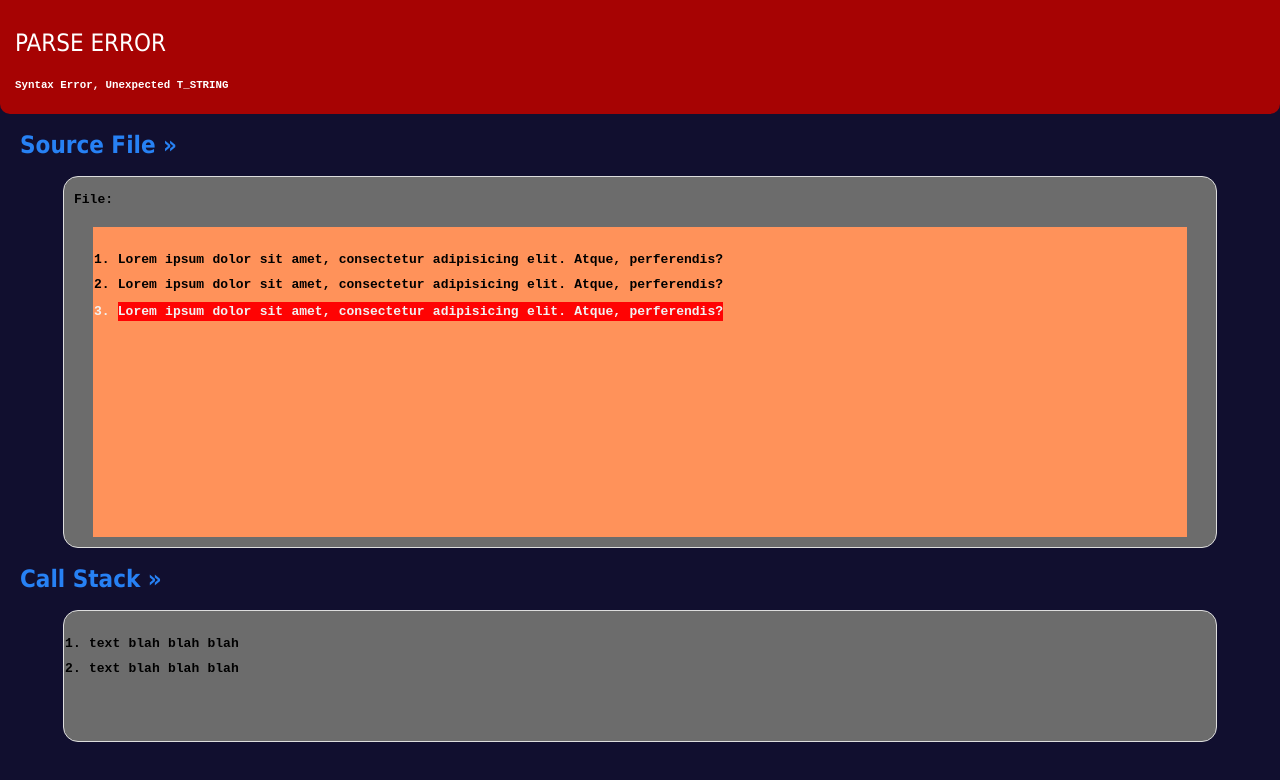
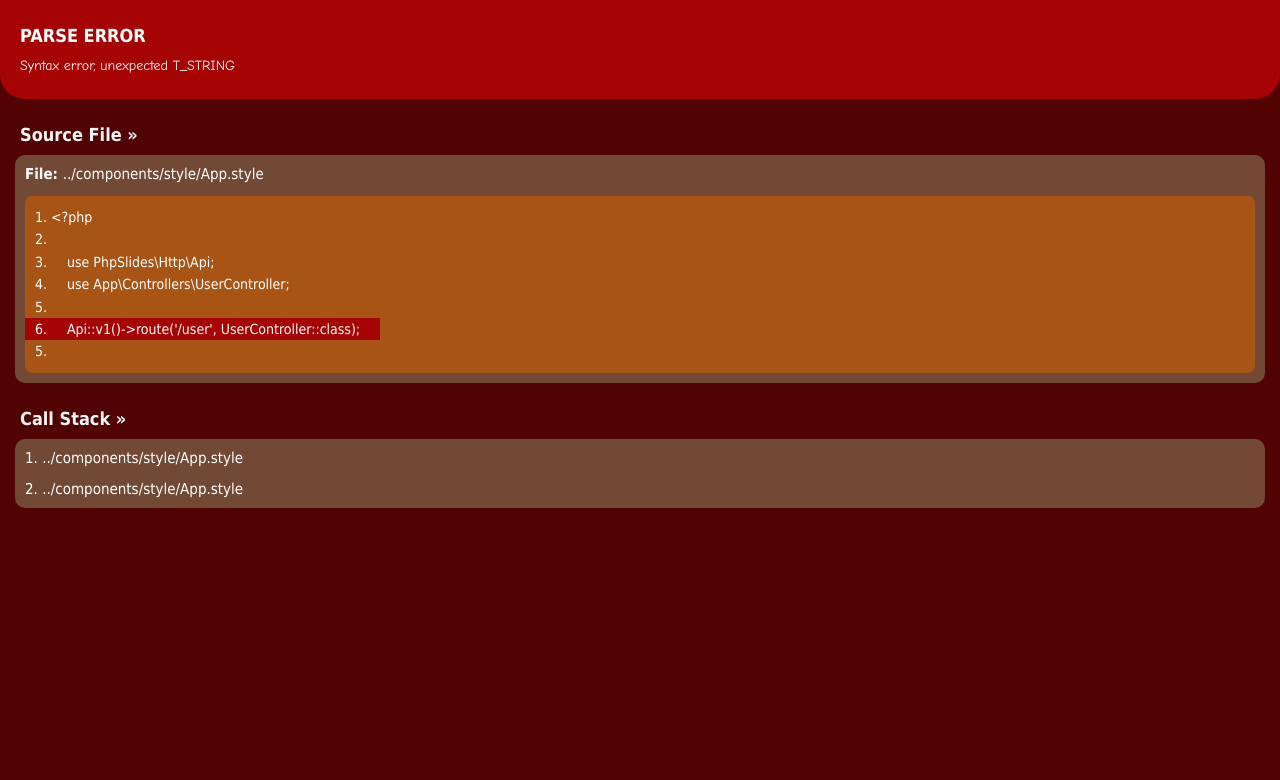
Before and after one commit to PhpSlides/exception-error, a plain HTML site: page index.html in a window 1280 px wide. Drawn offline with Linux system fonts and the light colour scheme.

Commit message:
created new design me dave conco

```diff
--- a/index.html
+++ b/index.html
@@ -1,133 +1,151 @@
-<!DOCTYPE html>
+<!doctype html>
 <html>
 	<head>
 		<meta http-equiv="content-type" content="text/html; charset=utf-8" />
-    <meta name="viewport" content="width=device-width, initial-scale=1.0">
-    <title>error checker</title>
+		<meta name="viewport" content="width=device-width, initial-scale=1.0" />
+		<title>Exception Error</title>
+	</head>
+
 	<style type="text/css" media="all">
-      *{
+		* {
 			margin: 0;
 			padding: 0;
 		}
-
-      .panel {
-        min-width: 90%;
-        min-height: 100vh;
-        background: #110f2f;
+		body {
+			color: white;
+			background-color: #510303;
+		}
+		header {
+			padding: 25px 10px;
+			padding-left: 20px;
+			border-radius: 0 0 25px 25px;
+			background-color: #a60303;
+		}
+		header h3 {
+			font-size: 18px;
+			font-family: Tahoma;
+			margin-bottom: 10px;
+			text-transform: uppercase;
+			font-weight: 700;
+		}
+		header span {
+			font-family:
+				Comic Sans MS,
+				Sans-Serif;
+			font-weight: 500;
+			font-size: 14px;
 		}
 
-      header{
-        background: #a60303;
-        line-height: 2.4;
-        color: #fff;
-        padding: 15px 15px;
-        border-bottom-right-radius: 10px;
-        border-bottom-left-radius: 10px;
+		.h {
+			color: whitesmoke;
+			font-size: 18px;
+			font-weight: 700;
+			margin-left: 5px;
+			font-family: Tahoma, Sans-Serif;
 		}
 
-      header h2 {
-        text-transform: uppercase;
-        font-family: Tahoma;
-        font-weight: 400;
-      }
-
-      header h5 {
-        text-transform: capitalize;
-        font-family: Monospace;
-      }
-
-       .source {
-        padding: 17px 20px;
-        font-family: Tahoma;
-        text-transform: capitalize;
-        color: #2781f4;
-      }
-
-      .error_panel {
-        max-width: 90%;
-        min-height: 370px;
-        background: #6c6c6c;
-        margin-left: auto;
-        margin-right: auto;
-        border-radius: 15px;
-        border: 1px solid #ddd;
-      }
-
-      .inner_panel {
-        width: 95%;
-        height: 310px;
-        background: #ff925a;
-        margin-left: auto;
-        margin-right: auto;
-        margin-top: 20px;
-        overflow-y: scroll;
-        text-wrap: wrap;
-      }
-
-      .error_panel h4 {
-        font-family: Monospace;
-        text-transform: capitalize;
-        padding-top: 15px;
-        padding-left: 10px;
-      }
-
-     ol {
-       display: inline-block;
-       padding-right: 20px;
-       padding-left: 25px;
-       padding-top: 15px;
-     }
-
-     ol li {
-       font-family: Monospace;
-       word-spacing: 0.5px;
-       font-weight: 700;
+		.container {
+			padding: 15px;
 			margin-top: 10px;
 		}
 
-     .panel_2{
-        max-width: 90%;
-        min-height: 130px;
-        background: #6c6c6c;
-        margin-left: auto;
-        margin-right: auto;
-        border-radius: 15px;
-        border: 1px solid #ddd;
-        overflow-y: scroll;
+		.code-wrapper {
+			padding: 10px;
+			font-size: 15px;
+			margin-top: 10px;
+			border-radius: 10px;
+			background-color: #714935;
+			font-family: Tahoma, Sans-Serif;
+		}
+		.code-wrapper > span {
+			color: white;
+			display: block;
+			margin-bottom: 13px;
+			word-break: break-word;
+			overflow-wrap: break-word;
+		}
+		.code-wrapper span:last-child {
+			margin-bottom: 0;
 		}
 
-     #highlight {
-       background-color: #ff0303;
-       color: #f2f2f2;
-       line-height: 1.5;
+		.code {
+			min-height: 20px;
+			margin-top: 10px;
+			border-radius: 7px;
+			overflow-x: auto;
+			background-color: #a85415;
+			font-family: Tahoma, Sans-Serif;
+			font-size: 14px;
+		}
+		.code div {
+			margin: 0px;
+			padding: 10px 0;
+			line-height: 1.6;
+		}
+		.code span {
+			display: inline-block;
+			white-space: nowrap;
+			padding-left: 10px;
+			padding-right: 20px;
+		}
+		.code span.num {
+			color: #ddd;
+		}
+		.code span.active {
+			background-color: #a60303;
+		}
+		.code span.active.num {
+			color: white;
 		}
 	</style>
-  </head>
+
 	<body>
-    <section class="panel">
 		<header>
-      <h2>parse error</h2>
-      <h5>syntax error, unexpected T_STRING</h5>
+			<h3>Parse Error</h3>
+			<span>Syntax error, unexpected T_STRING</span>
 		</header>
-      <h2 class="source">source file <span>»</span></h2>
-        <section class="error_panel">
-          <h4>file: <!-- file path goes here --></h4>
-            <div class="inner_panel">
-              <ol>
-                <!-- text goes here -->
-                <li>Lorem ipsum dolor sit amet, consectetur adipisicing elit. Atque, perferendis?</li>
-                <li>Lorem ipsum dolor sit amet, consectetur adipisicing elit. Atque, perferendis?</li>
-                <li id="highlight">Lorem ipsum dolor sit amet, consectetur adipisicing elit. Atque, perferendis?</li>
-              </ol>
+
+		<div class="container">
+			<span class="h">Source File »</span>
+
+			<div class="code-wrapper">
+				<span><b>File: </b>../components/style/App.style</span>
+
+				<div class="code">
+					<div>
+						<span>1. &lt;?php</span>
+						<br />
+						<span>2.</span>
+						<br />
+						<span
+							>3. &nbsp;&nbsp;&nbsp;&nbsp;use PhpSlides\Http\Api;</span
+						>
+						<br />
+						<span
+							>4. &nbsp;&nbsp;&nbsp;&nbsp;use
+							App\Controllers\UserController;</span
+						>
+						<br />
+						<span>5.</span>
+						<br />
+						<span class="active"
+							>6. &nbsp;&nbsp;&nbsp;&nbsp;Api::v1()->route('/user',
+							UserController::class);</span
+						>
+						<br />
+						<span>5.</span>
 					</div>
-        </section>
-          <h2 class="source">call stack <span>»</span></h2>
-        <section class="panel_2">
-          <ol>
-            <li>text blah blah blah</li>
-            <li>text blah blah blah</li>
-          </ol>
-        </section>
-    </section>
+				</div>
+			</div>
+		</div>
+
+		<div class="container" style="margin-top: -5px">
+			<span class="h">Call Stack »</span>
+
+			<div class="code-wrapper">
+				<span>1. ../components/style/App.style</span>
+				<span>2. ../components/style/App.style</span>
+			</div>
+		</div>
 	</body>
 </html>
```
Lines whose indentation alone changed are shown as unchanged.
